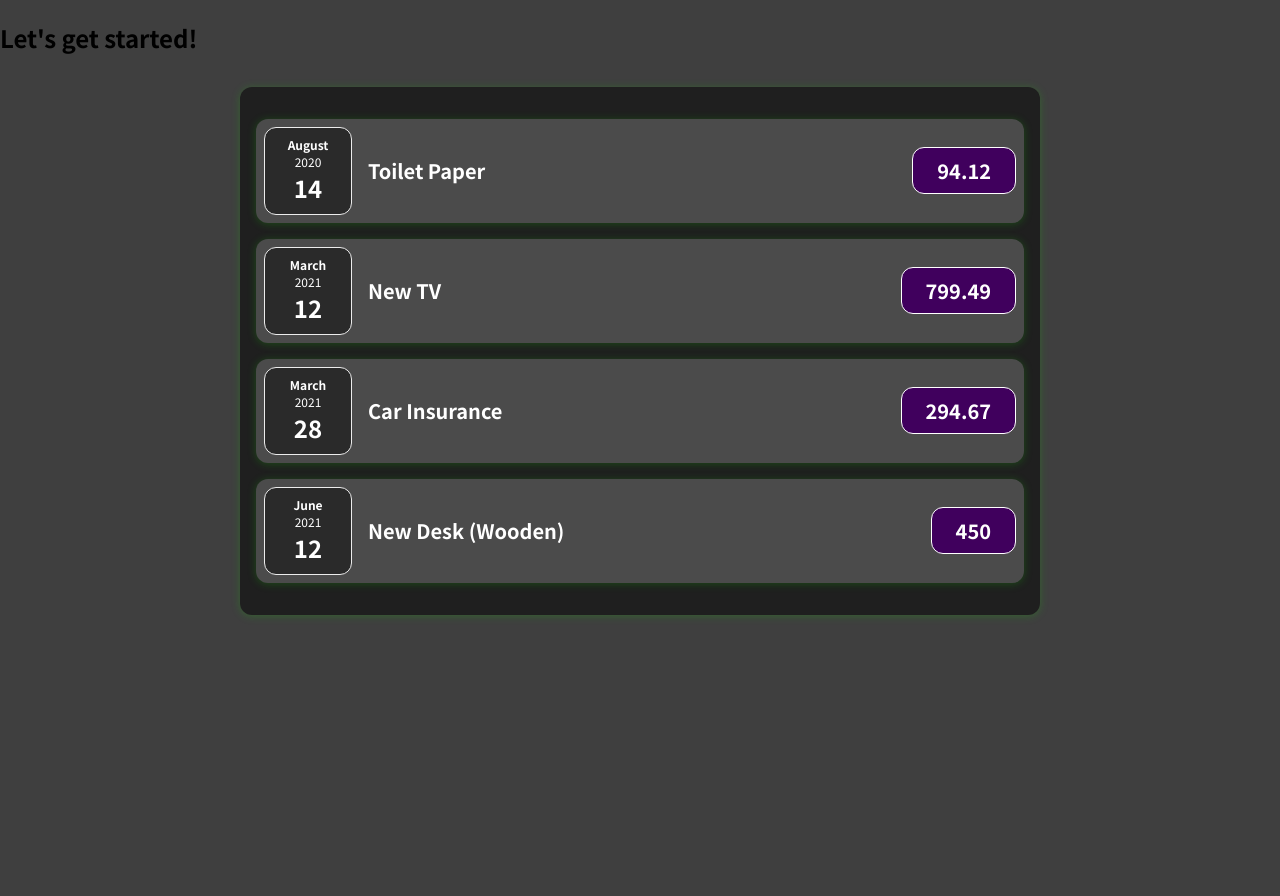
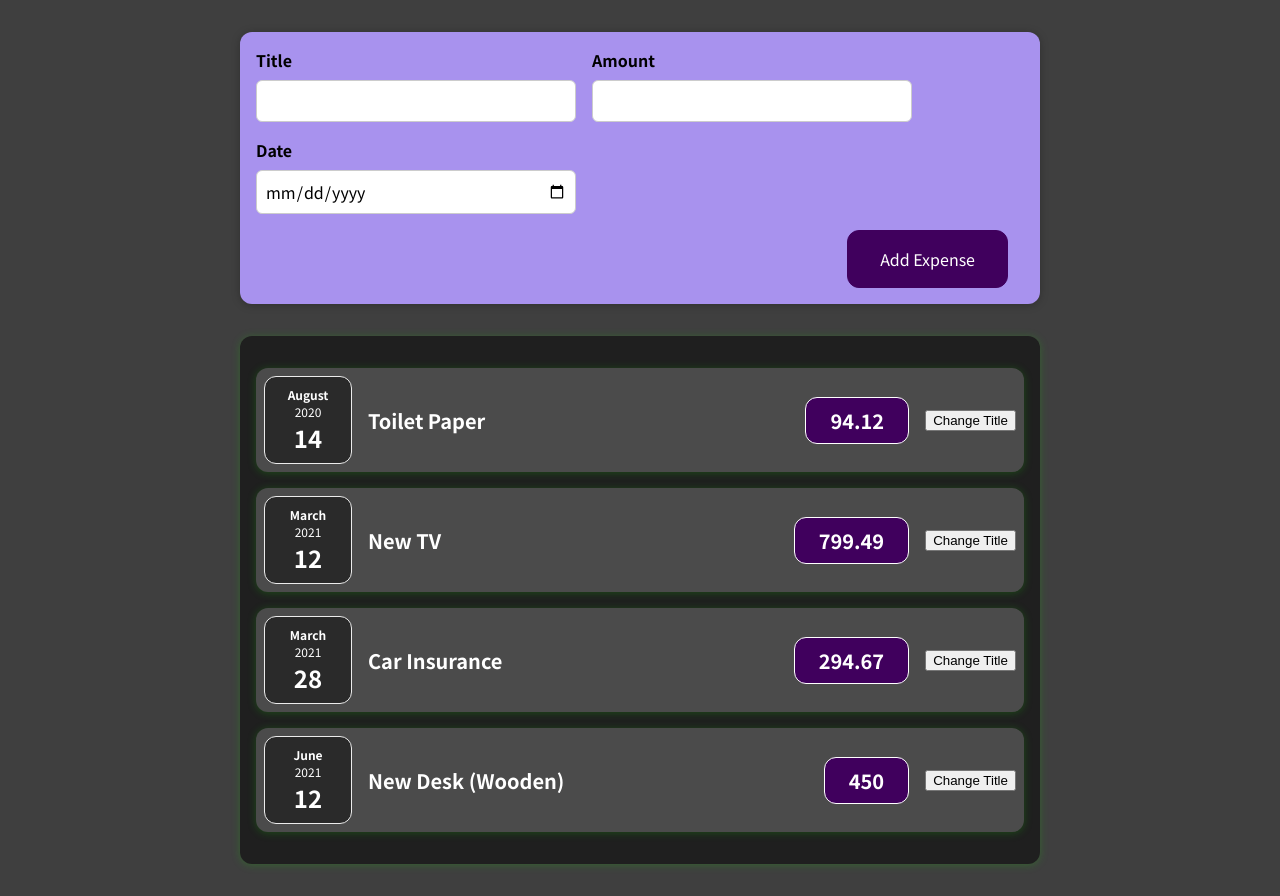
Before and after one commit to shivang101/Expense-Tracker, a React (Create React App) app: page / in a window 1280 px wide. Before the commit the page ends 800 px from the top, so only its background shows below. Built offline with nearby package versions, Linux system fonts and the light colour scheme.

Commit message:
using multiple states

```diff
--- a/src/App.js
+++ b/src/App.js
@@ -1,4 +1,5 @@
 import Expenses from "./components/Expenses/Expenses";
+import NewExpense from "./components/NewExpense/NewExpense";
 
 function App() {
   const expenses = [
@@ -25,7 +26,7 @@ function App() {
 
   return (
     <div>
-      <h2>Let's get started!</h2>
+      <NewExpense />
       <Expenses items={expenses} />
     </div>
   );
--- a/src/components/Expenses/ExpenseItem.js
+++ b/src/components/Expenses/ExpenseItem.js
@@ -1,14 +1,24 @@
 import ExpenseDate from "./ExpenseDate";
 import Card from "../UI/Card";
 import "./ExpenseItem.css";
+import { useState } from "react";
 
 const ExpenseItem = (props) => {
+  const [title, setTitle] = useState(props.title);
+  console.log("ExpenseItem evaluated by React");
+
+  const clickHandler = () => {
+    console.log("Clicked");
+    setTitle("updated");
+  };
+
   return (
     <Card className="expense-item">
       <ExpenseDate date={props.date} />
       <div className="expense-item__description">
-        <h2>{props.title}</h2>
+        <h2>{title}</h2>
         <div className="expense-item__price">{props.amount}</div>
+        <button onClick={clickHandler}>Change Title</button>
       </div>
     </Card>
   );
--- /dev/null
+++ b/src/components/NewExpense/ExpenseForm.css
@@ -0,0 +1,26 @@
+.new-expense__controls {
+  display: flex;
+  flex-wrap: wrap;
+  gap: 1rem;
+  margin-bottom: 1rem;
+  text-align: left;
+}
+
+.new-expense__control label {
+  font-weight: bold;
+  margin-bottom: 0.5rem;
+  display: block;
+}
+
+.new-expense__control input {
+  font: inherit;
+  padding: 0.5rem;
+  border-radius: 6px;
+  border: 1px solid #ccc;
+  width: 20rem;
+  max-width: 100%;
+}
+
+.new-expense__actions {
+  text-align: right;
+}
--- /dev/null
+++ b/src/components/NewExpense/ExpenseForm.js
@@ -0,0 +1,70 @@
+import { useState } from "react/cjs/react.development";
+import "./ExpenseForm.css";
+
+const ExpenseForm = () => {
+  // const [enteredTitle, setEnteredTitle] = useState("");
+  // const [enteredAmount, setEnteredAmount] = useState("");
+  // const [enteredDate, setEnteredDate] = useState("");
+
+  const [userInput, setUserInput] = useState({
+    enteredTitle: "",
+    enteredAmount: "",
+    enteredDate: "",
+  });
+
+  const titleChangeHandler = (event) => {
+    // setEnteredTitle(event.target.value);
+    setUserInput({
+      ...userInput,
+      enteredTitle: event.target.value,
+    });
+  };
+  const amountChangeHandler = (event) => {
+    // setEnteredAmount(event.target.value);
+    setUserInput({
+      ...userInput,
+      enteredAmount: event.target.value,
+    });
+  };
+  const dateChangeHandler = (event) => {
+    // setEnteredDate(event.target.value);
+    setUserInput({
+      ...userInput,
+      enteredDate: event.target.value,
+    });
+  };
+
+  return (
+    <form>
+      <div className="new-expense__controls">
+        <div className="new-expense__control">
+          <label>Title</label>
+          <input type="text" onChange={titleChangeHandler} />
+        </div>
+        <div className="new-expense__control">
+          <label>Amount</label>
+          <input
+            type="number"
+            min="0.01"
+            step="0.01"
+            onChange={amountChangeHandler}
+          />
+        </div>
+        <div className="new-expense__control">
+          <label>Date</label>
+          <input
+            type="date"
+            min="2019-01-01"
+            max="2022-12-31"
+            onChange={dateChangeHandler}
+          />
+        </div>
+      </div>
+      <div className="new-expense__actions">
+        <button type="submit">Add Expense </button>
+      </div>
+    </form>
+  );
+};
+
+export default ExpenseForm;
--- /dev/null
+++ b/src/components/NewExpense/NewExpense.css
@@ -0,0 +1,38 @@
+.new-expense {
+  background-color: #a892ee;
+  padding: 1rem;
+  margin: 2rem auto;
+  width: 50rem;
+  max-width: 95%;
+  border-radius: 12px;
+  text-align: center;
+  box-shadow: 0 1px 8px rgba(0, 0, 0, 0.25);
+}
+
+.new-expense button {
+  font: inherit;
+  cursor: pointer;
+  padding: 1rem 2rem;
+  border: 1px solid #40005d;
+  background-color: #40005d;
+  color: white;
+  border-radius: 12px;
+  margin-right: 1rem;
+}
+
+.new-expense button:hover,
+.new-expense button:active {
+  background-color: #510674;
+  border-color: #510674;
+}
+
+.new-expense button.alternative {
+  color: #220131;
+  border-color: transparent;
+  background-color: transparent;
+}
+
+.new-expense button.alternative:hover,
+.new-expense button.alternative:active {
+  background-color: #ddb3f8;
+}
--- /dev/null
+++ b/src/components/NewExpense/NewExpense.js
@@ -0,0 +1,11 @@
+import "./NewExpense.css";
+import ExpenseForm from "./ExpenseForm";
+const NewExpense = () => {
+  return (
+    <div className="new-expense">
+      <ExpenseForm />
+    </div>
+  );
+};
+
+export default NewExpense;
```
Also changed, not shown: 1 other file (tests, documents, lock files or other folders).
